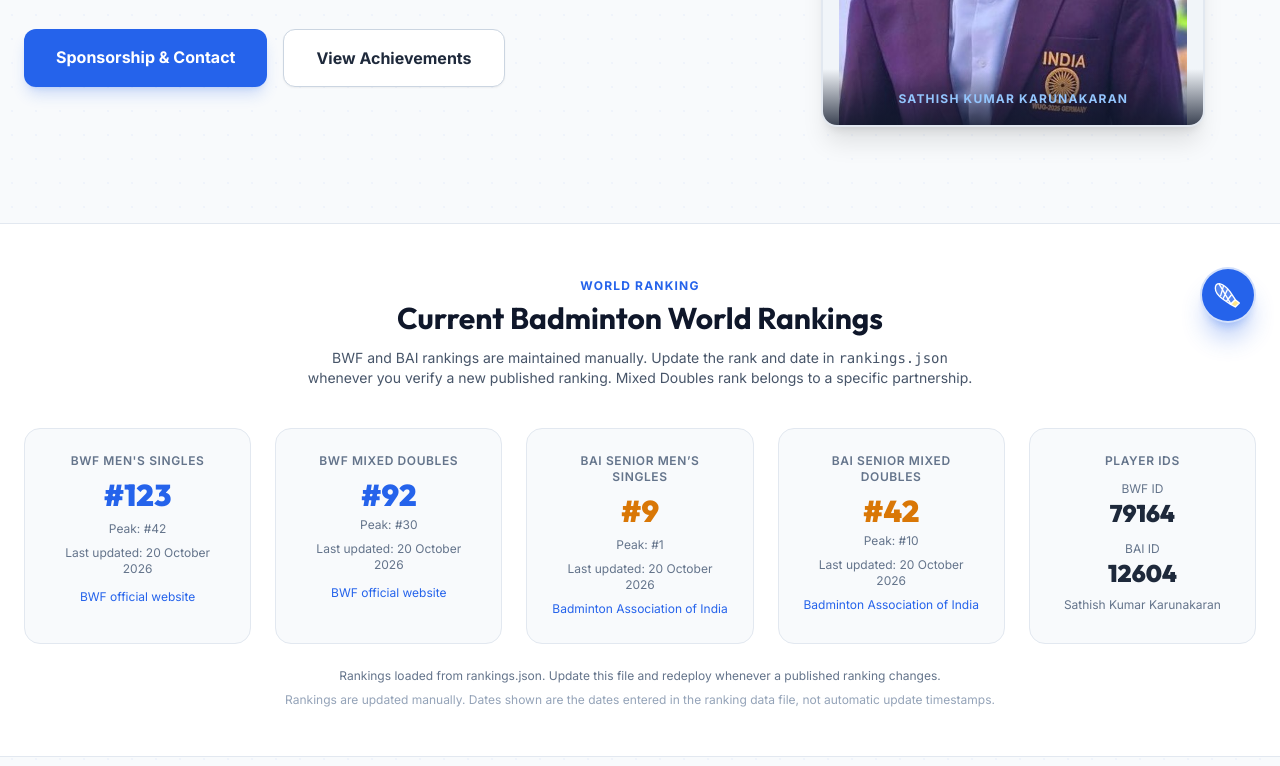
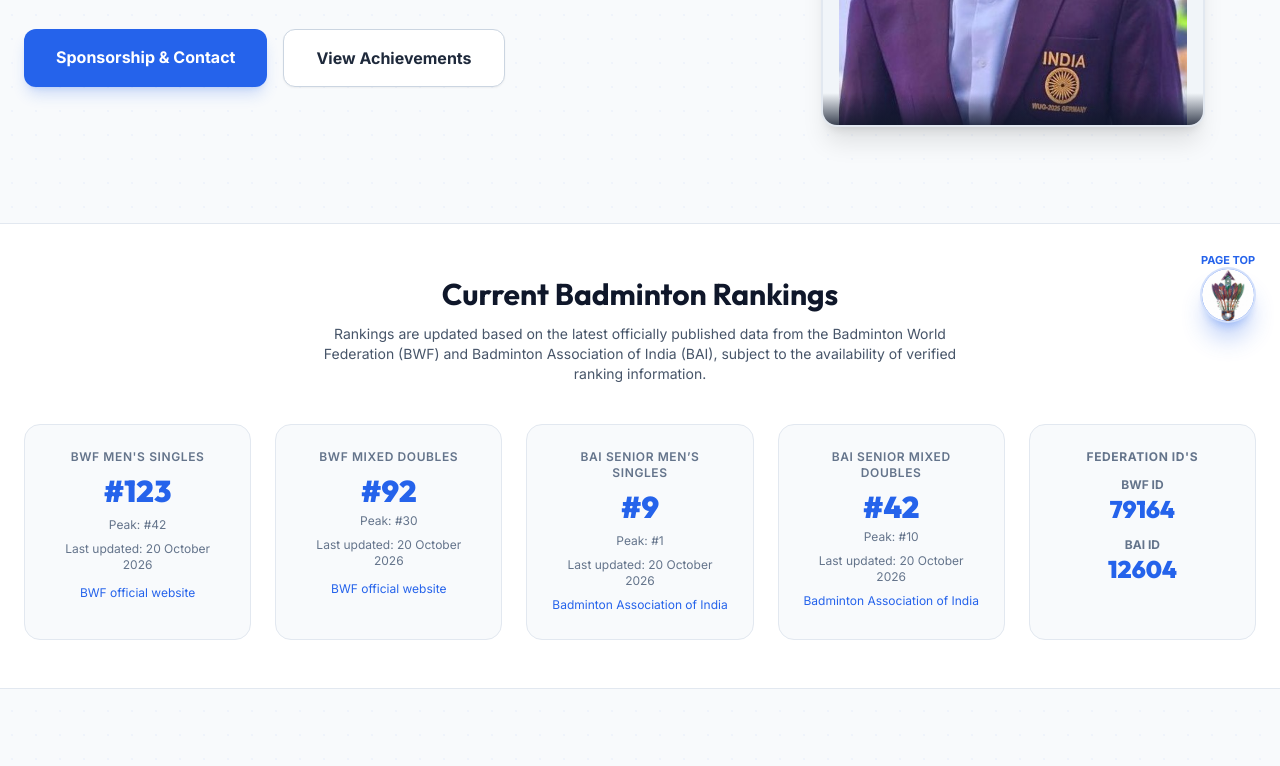
Before and after one commit to santhosh85/Sathish-Website, a website: page index.html in a window 1280 px wide. Shown: the part 453-1219 px from the top of the page. Drawn offline with Linux system fonts and the light colour scheme.

Commit message:
Add files via upload
Changed the Icon and label name for back to top, altered the name and some contents.

```diff
--- a/index.html
+++ b/index.html
@@ -82,7 +82,7 @@
     </g>
   </svg>
 </span>
-  <span>SATHISH <span class="text-blue-600">KUMAR</span></span>
+  <span>SATHISH KUMAR<span class="text-blue-600"> KARUNAKARAN</span></span>
 </a>
 
       <div class="hidden md:flex items-center space-x-6 text-sm font-semibold text-slate-600">
@@ -123,7 +123,7 @@
       <div class="relative w-full max-w-sm h-[420px] rounded-2xl overflow-hidden border-2 border-slate-200 shadow-xl bg-white">
         <img src="satz_indian_court.jpg" alt="K. Sathish Kumar on Badminton Court" class="w-full h-full object-contain object-top bg-slate-100">
         <div class="absolute bottom-0 inset-x-0 bg-gradient-to-t from-slate-900/80 p-4 text-center">
-          <span class="text-xs uppercase tracking-widest text-blue-300 font-bold">Sathish Kumar Karunakaran</span>
+          <!--<span class="text-xs uppercase tracking-widest text-blue-300 font-bold">Sathish Kumar Karunakaran</span>-->
         </div>
       </div>
     </div>
@@ -133,9 +133,11 @@
   <section id="rankings" class="border-y border-slate-200 bg-white py-12 px-6">
     <div class="max-w-7xl mx-auto">
       <div class="text-center max-w-2xl mx-auto mb-10">
-        <span class="text-blue-600 text-xs font-bold uppercase tracking-widest">World Ranking</span>
-        <h2 class="font-heading text-3xl font-bold text-slate-900 mt-1">Current Badminton World Rankings</h2>
-        <p class="text-sm text-slate-600 mt-3">BWF and BAI rankings are maintained manually. Update the rank and date in <code>rankings.json</code> whenever you verify a new published ranking. Mixed Doubles rank belongs to a specific partnership.</p>
+        <!--<span class="text-blue-600 text-xs font-bold uppercase tracking-widest">World Ranking</span>-->
+        <h2 class="font-heading text-3xl font-bold text-slate-900 mt-1">Current Badminton Rankings</h2>
+        <p class="text-sm text-slate-600 mt-3"><p class="text-sm text-slate-600 mt-3">
+  Rankings are updated based on the latest officially published data from the Badminton World Federation (BWF) and Badminton Association of India (BAI), subject to the availability of verified ranking information.
+</p></p>
       </div>
       <div class="grid grid-cols-1 md:grid-cols-2 lg:grid-cols-5 gap-6">
         <div class="p-6 rounded-2xl bg-slate-50 border border-slate-200 text-center">
@@ -155,31 +157,29 @@
         </div>
         <div class="p-6 rounded-2xl bg-slate-50 border border-slate-200 text-center">
           <p class="text-xs uppercase tracking-wider text-slate-500 font-semibold">BAI Senior Men’s Singles</p>
-          <p id="national-senior-rank" class="text-3xl font-heading font-black text-amber-600 mt-2">Loading...</p>
+          <p id="national-senior-rank" class="text-3xl font-heading font-black text-blue-600 mt-2">Loading...</p>
           <p id="national-senior-peak" class="text-xs text-slate-500 mt-2">Peak: #1</p>
           <p id="national-senior-rank-updated" class="text-xs text-slate-500 mt-2">Last updated: Date not set</p>
           <a href="https://www.badmintonindia.org/beta/players/rankings/senior/" target="_blank" rel="noopener noreferrer" class="inline-block text-xs text-blue-600 hover:underline mt-2">Badminton Association of India</a>
         </div>
         <div class="p-6 rounded-2xl bg-slate-50 border border-slate-200 text-center">
           <p class="text-xs uppercase tracking-wider text-slate-500 font-semibold">BAI Senior Mixed Doubles</p>
-          <p id="national-mixed-rank" class="text-3xl font-heading font-black text-amber-600 mt-2">Loading...</p>
+          <p id="national-mixed-rank" class="text-3xl font-heading font-black text-blue-600 mt-2">Loading...</p>
           <!--<p id="national-mixed-partners" class="text-xs text-slate-500 mt-2">Partner name not set</p>-->
           <p id="national-mixed-peak" class="text-xs text-slate-500 mt-1"></p>
           <p id="national-mixed-rank-updated" class="text-xs text-slate-500 mt-2">Last updated: Date not set</p>
           <a href="https://www.badmintonindia.org/beta/players/rankings/senior/" target="_blank" rel="noopener noreferrer" class="inline-block text-xs text-blue-600 hover:underline mt-2">Badminton Association of India</a>
         </div>
         <div class="p-6 rounded-2xl bg-slate-50 border border-slate-200 text-center">
-          <p class="text-xs uppercase tracking-wider text-slate-500 font-semibold">Player IDs</p>
-          <p class="text-xs text-slate-500 mt-3">BWF ID</p>
-          <p class="text-2xl font-heading font-black text-slate-800">79164</p>
-          <p class="text-xs text-slate-500 mt-3">BAI ID</p>
-          <p class="text-2xl font-heading font-black text-slate-800">12604</p>
-          <p class="text-xs text-slate-500 mt-2">Sathish Kumar Karunakaran</p>
+          <p class="text-xs uppercase tracking-wider text-slate-500 font-bold">Federation ID's</p>
+          <p class="text-xs text-slate-500 font-bold mt-3">BWF ID</p>
+          <p class="text-2xl font-heading font-black text-blue-600 ">79164</p>
+          <p class="text-xs text-slate-500 font-bold mt-3">BAI ID</p>
+          <p class="text-2xl font-heading font-black text-blue-600">12604</p>
+          <!--<p class="text-xs text-slate-500 mt-2">Sathish Kumar Karunakaran</p>-->
         </div>
       </div>
-      <p id="bwf-rank-status" class="text-center text-xs text-slate-500 mt-6" role="status" aria-live="polite">Loading saved ranking values...</p>
-      <p class="text-center text-xs text-slate-400 mt-2">Rankings are updated manually. Dates shown are the dates entered in the ranking data file, not automatic update timestamps.</p>
-    </div>
+      </div>
   </section>
 
   <!-- ABOUT SECTION -->
@@ -197,7 +197,7 @@
           My journey in professional badminton is built on aggressive court coverage, deceptive net play, and tactical endurance. Every training cycle is designed to compete and excel at the highest level of international BWF World Tour events.
         </p>
         <p class="text-slate-600 leading-relaxed text-sm">
-          <strong class="text-slate-900">Foundational Athleticism:</strong> My early competitive experience in sea swimming and yoga artist championships provided an exceptionally high cardiovascular baseline, flexibility, and core composure on court.
+          <strong class="text-slate-900">Foundational Athleticism:</strong> My journey through competitive swimming and yoga has shaped me into a more resilient athlete, building the endurance, flexibility, and mental focus to move with agility, stay composed under pressure, and compete with confidence on the badminton court.
         </p>
         <div class="grid grid-cols-1 sm:grid-cols-2 gap-4 pt-2">
           <div class="p-4 rounded-xl bg-white border border-slate-200 shadow-sm">
@@ -587,21 +587,30 @@
   </footer>
 
   <!-- BADMINTON SHUTTLECOCK BACK-TO-TOP BUTTON -->
+
+
+<div class="fixed bottom-6 right-6 z-40 flex flex-col items-center gap-1">
+  <span
+    style="color: #2563eb; font-size: 11px; font-weight: 700; line-height: 14px; white-space: nowrap;"
+  >PAGE TOP</span>
+
   <button
     id="back-to-top"
     type="button"
-    aria-label="Back to top"
-    title="Back to top"
+    aria-label="Page top"
+    title="Page top"
     onclick="window.scrollTo({ top: 0, behavior: 'smooth' })"
-    class="fixed bottom-6 right-6 z-40 w-14 h-14 rounded-full bg-blue-600 text-white shadow-xl shadow-blue-600/30 hover:bg-blue-700 hover:-translate-y-1 transition-all duration-200 flex items-center justify-center border-2 border-white/80 focus:outline-none focus:ring-4 focus:ring-blue-300"
+    class="w-14 h-14 rounded-full bg-blue-600 shadow-xl shadow-blue-600/30 hover:bg-blue-700 hover:-translate-y-1 transition-all duration-200 flex items-center justify-center border-2 border-white/80 focus:outline-none focus:ring-4 focus:ring-blue-300 p-1"
   >
-    <!-- Simple shuttlecock / feather cork mark -->
-    <svg viewBox="0 0 48 48" class="w-8 h-8" fill="none" xmlns="http://www.w3.org/2000/svg" aria-hidden="true">
-      <path d="M11 7C16 8 22 12 27 19L35 31L28 38L16 30C9 25 5 19 5 14C5 10 7 7 11 7Z" fill="currentColor" fill-opacity="0.22" stroke="currentColor" stroke-width="2" stroke-linejoin="round"/>
-      <path d="M11 8L28 37M17 11L13 25M23 16L17 29M29 24L22 33" stroke="currentColor" stroke-width="2" stroke-linecap="round"/>
-      <path d="M28 38L35 31L41 36L35 42L28 38Z" fill="#FDE68A" stroke="currentColor" stroke-width="2" stroke-linejoin="round"/>
-    </svg>
+    <img
+      src="./Top_icon.png"
+      alt=""
+      style="width: 100%; height: 100%; object-fit: contain; border-radius: 50%; display: block;"
+    >
   </button>
+</div>
+
+
 
   <!-- DETAIL POPUP MODAL -->
   <div id="modal-backdrop" class="fixed inset-0 bg-slate-900/60 backdrop-blur-xs z-50 hidden flex items-center justify-center p-4">
```
Also changed, not shown: top_icon.png (added).
